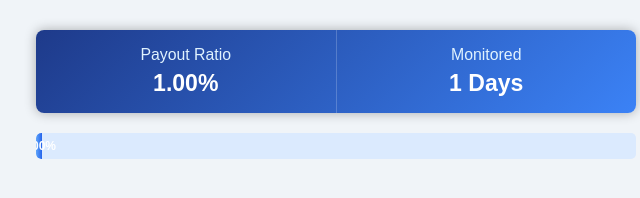
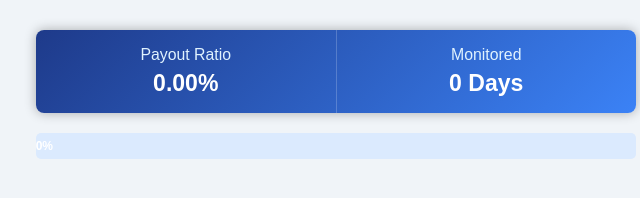
Before and after one commit to bestbtcsites/MainerTron, a plain HTML site: page index.html in a window 1280 px wide. Shown: the full height of the page, 304-944 px from the left. Drawn offline with Linux system fonts and the light colour scheme.

Commit message:
index.html

```diff
--- a/index.html
+++ b/index.html
@@ -140,7 +140,7 @@
   </div>
 
   <script>
-    const startDate = new Date("2025-10-06");
+    const startDate = new Date("2025-10-07");
     const today = new Date();
     const daysElapsed = Math.floor((today - startDate) / (1000 * 60 * 60 * 24)) + 1;
     const payoutRatio = (1.00 * daysElapsed).toFixed(2);
```
